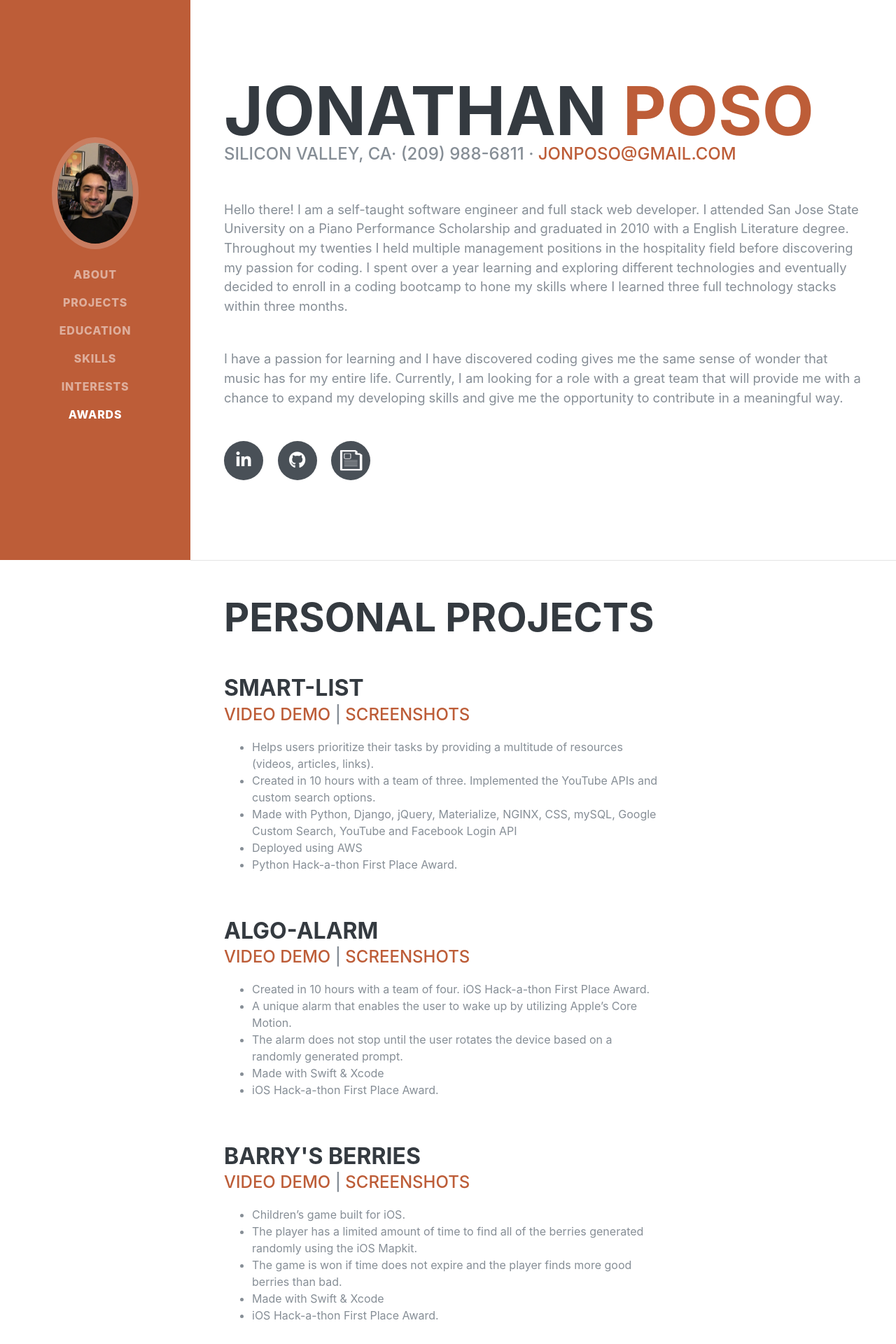
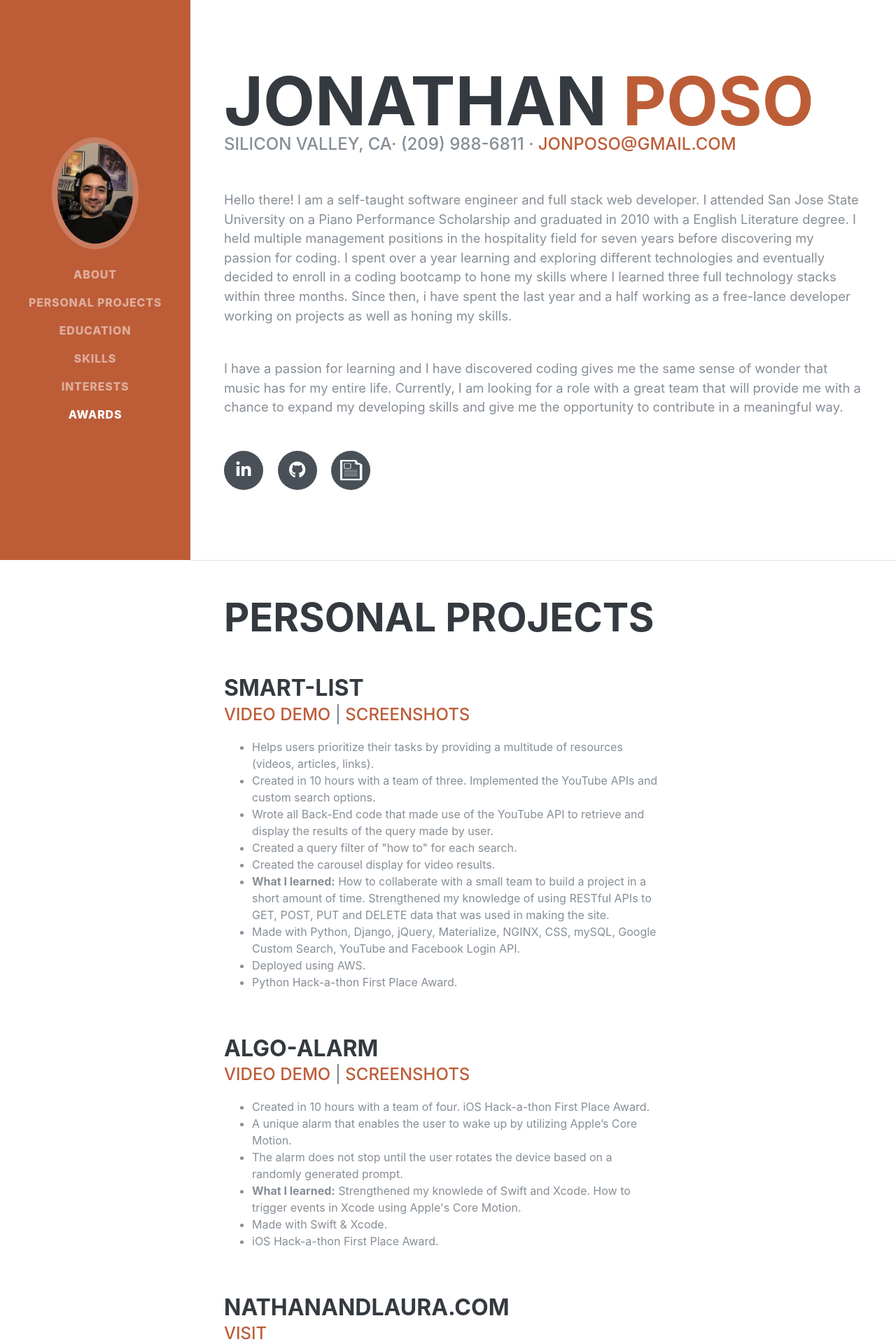
Before and after one commit to Stormlight-Coding/my-webpage, a Django app: page / in a window 1280 px wide. Shown: the top 1920 px of the page at 70% size. Run offline with Django 3.2, Linux system fonts and the light colour scheme; some libraries are stand-ins or nearby versions; some web fonts are replaced.

Commit message:
Add files via upload

```diff
--- a/apps/personal_page/templates/personal_page/home.html
+++ b/apps/personal_page/templates/personal_page/home.html
@@ -41,8 +41,11 @@
           <a class="nav-link js-scroll-trigger" href="#about">About</a>
         </li>
         <li class="nav-item">
-          <a class="nav-link js-scroll-trigger" href="#experience">Projects</a>
+          <a class="nav-link js-scroll-trigger" href="#experience">Personal Projects</a>
         </li>
+        <!-- <li class="nav-item">
+          <a class="nav-link js-scroll-trigger" href="/portfolio">Full Portfolio</a>
+        </li> -->
         <li class="nav-item">
           <a class="nav-link js-scroll-trigger" href="#education">Education</a>
         </li>
@@ -69,7 +72,7 @@
         <div class="subheading mb-5">Silicon Valley, CA· (209) 988-6811 ·
           <a href="mailto:jonposo@gmail.com">jonposo@gmail.com</a>
         </div>
-        <p class="lead mb-5">Hello there! I am a self-taught software engineer and full stack web developer. I attended San Jose State University on a Piano Performance Scholarship and graduated in 2010 with a English Literature degree. Throughout my twenties I held multiple management positions in the hospitality field before discovering my passion for coding. I spent over a year learning and exploring different technologies and eventually decided to enroll in a coding bootcamp to hone my skills where I learned three full technology stacks within three months.</p>
+        <p class="lead mb-5">Hello there! I am a self-taught software engineer and full stack web developer. I attended San Jose State University on a Piano Performance Scholarship and graduated in 2010 with a English Literature degree. I held multiple management positions in the hospitality field for seven years before discovering my passion for coding. I spent over a year learning and exploring different technologies and eventually decided to enroll in a coding bootcamp to hone my skills where I learned three full technology stacks within three months. Since then, i have spent the last year and a half working as a free-lance developer working on projects as well as honing my skills.</p>
         <p class= "lead mb-5">I have a passion for learning and I have discovered coding gives me the same sense of wonder that music has for my entire life. Currently, I am looking for a role with a great team that will provide me with a chance to expand my developing skills and give me the opportunity to contribute in a meaningful way.</p>
         <!-- <p class= "lead mb-5">  <a href="/static/personal_page/resume/Jonathan Poso - Resume.pdf">Resume</a></p> -->
         <div class="social-icons">
@@ -91,7 +94,9 @@
 
     <section class="resume-section p-3 p-lg-5 d-flex justify-content-center" id="experience">
       <div class="w-100">
-        <h2 class="mb-5">Personal Projects</h2>
+        <h2 class="mb-5">Personal Projects
+          <!-- <span style="font-size: 20px;"><a href="/portfolio">See Full Portfolio</a></span> -->
+        </h2>
 
         <div class="resume-item d-flex flex-column flex-md-row justify-content-between mb-5">
           <div class="resume-content">
@@ -100,8 +105,12 @@
             <ul>
               <li>Helps users prioritize their tasks by providing a multitude of resources (videos, articles, links).</li>
               <li>Created in 10 hours with a team of three. Implemented the YouTube APIs and custom search options.</li>
-              <li>Made with Python, Django, jQuery, Materialize, NGINX, CSS, mySQL, Google Custom Search, YouTube and Facebook Login API</li>
-              <li>Deployed using AWS</li>
+              <li>Wrote all Back-End code that made use of the YouTube API to retrieve and display the results of the query made by user.</li>
+              <li>Created a query filter of "how to" for each search.</li>
+              <li>Created the carousel display for video results.</li>
+              <li><strong>What I learned:</strong> How to collaberate with a small team to build a project in a short amount of time. Strengthened my knowledge of using RESTful APIs to GET, POST, PUT and DELETE data that was used in making the site.</li>
+              <li>Made with Python, Django, jQuery, Materialize, NGINX, CSS, mySQL, Google Custom Search, YouTube and Facebook Login API.</li>
+              <li>Deployed using AWS.</li>
               <li>Python Hack-a-thon First Place Award.</li>
             </ul>
           </div>
@@ -118,7 +127,8 @@
               <li>Created in 10 hours with a team of four. iOS Hack-a-thon First Place Award.</li>
               <li>A unique alarm that enables the user to wake up by utilizing Apple’s Core Motion.</li>
               <li>The alarm does not stop until the user rotates the device based on a randomly generated prompt.</li>
-              <li>Made with Swift & Xcode</li>
+              <li><strong>What I learned:</strong> Strengthened my knowlede of Swift and Xcode. How to trigger events in Xcode using Apple's Core Motion.</li>
+              <li>Made with Swift & Xcode.</li>
               <li>iOS Hack-a-thon First Place Award.</li>
             </ul>
           </div>
@@ -129,12 +139,34 @@
 
         <div class="resume-item d-flex flex-column flex-md-row justify-content-between mb-5">
           <div class="resume-content">
+            <h3 class="mb-0">NathanandLaura.com</h3>
+            <div class="subheading mb-3"><a href="http://www.nathanandlaura.com">Visit</a></div>
+            <ul>
+              <li>Wedding website built from sctratch (Front-End and Back-End).</li>
+              <li>Visited by approximately 150 people.</li>
+              <li>Guests we able to RSVP, view and book local hotels, read information about activities to do locally and visit the couples' registry.</li>
+              <li><strong>What I learned:</strong> Gained a lot of experience in Front-End development as well as working closly with a client to build based on their specifications in a timely manner.</li>
+              <li>Made with Python, Django, NGINX, HTML, CSS, Gunicorn and JavaScript.</li>
+              <li>Deployed using AWS.</li>
+            </ul>
+          </div>
+          <div class="resume-date text-md-right">
+            <span class="text-primary"></span>
+          </div>
+        </div>
+
+
+        <div class="resume-item d-flex flex-column flex-md-row justify-content-between mb-5">
+          <div class="resume-content">
             <h3 class="mb-0">Barry's Berries</h3>
             <div class="subheading mb-3"><a href="https://www.youtube.com/watch?v=NhdO8e9nObc&feature=youtu.be">Video Demo</a>  |  <a href="/barry">Screenshots</a></div>
             <ul>
               <li>Children’s game built for iOS.</li>
               <li>The player has a limited amount of time to find all of the berries generated randomly using the iOS Mapkit. </li>
               <li>The game is won if time does not expire and the player finds more good berries than bad.</li>
+              <li>Created a timed event that would trigger a pop-up that would display either a "Happy Barry Face" if a good berry was selected and a "Sick Barry Face" if a bad berry was selected.</li>
+              <li>Created a filter for Mapkit so that the displayed points of interest would be "kid-friendly."</li>
+              <li><strong>What I learned:</strong> How to use iOS Mapkit to retreive user's location and other points of interest in user's area.</li>
               <li>Made with Swift & Xcode</li>
               <li>iOS Hack-a-thon First Place Award.</li>
             </ul>
@@ -150,9 +182,23 @@
             <div class="subheading mb-3"><a href="spotify:artist:0MLKfDfrr2LvUqZxBvYLTv">Spotify Page</a></div>
             <ul>
                 <li>Keyboard and Synth Player in a band of four.</li>
-              <li>Self-managed</li>
+              <li>Self-managed.</li>
               <li>Featured on Sirius XM and Alt Nation 105.3.</li>
               <li>Similar to a start-up, there is a lot of trial and error, competition, investment, a lot of work, and collaboration.</li>
+            </ul>
+          </div>
+          <div class="resume-date text-md-right">
+            <span class="text-primary"></span>
+          </div>
+        </div>
+
+        <div class="resume-item d-flex flex-column flex-md-row justify-content-between mb-5">
+          <div class="resume-content">
+            <h3 class="mb-0">This Website!</h3><br>
+            <ul>
+              <li>Made with Python, SCSS, HTML, NGINX, Gunicorn, Django, JavaScript and jQuery.</li>
+              <li>Deployed using AWS.</li>
+              <li><strong>What I learned:</strong> Strengthened knowledge of Python/Django as well as deployment using AWS. Implementation and editing of a Bootstrap design template to fit my desired specifications.</li>
             </ul>
           </div>
           <div class="resume-date text-md-right">
@@ -284,6 +330,9 @@
             Back-End Development</li>
           <li>
             <i class="fa-li fa fa-check"></i>
+            Python &amp; Django</li>
+          <li>
+            <i class="fa-li fa fa-check"></i>
             Restful APIs</li>
           <li>
             <i class="fa-li fa fa-check"></i>
```
